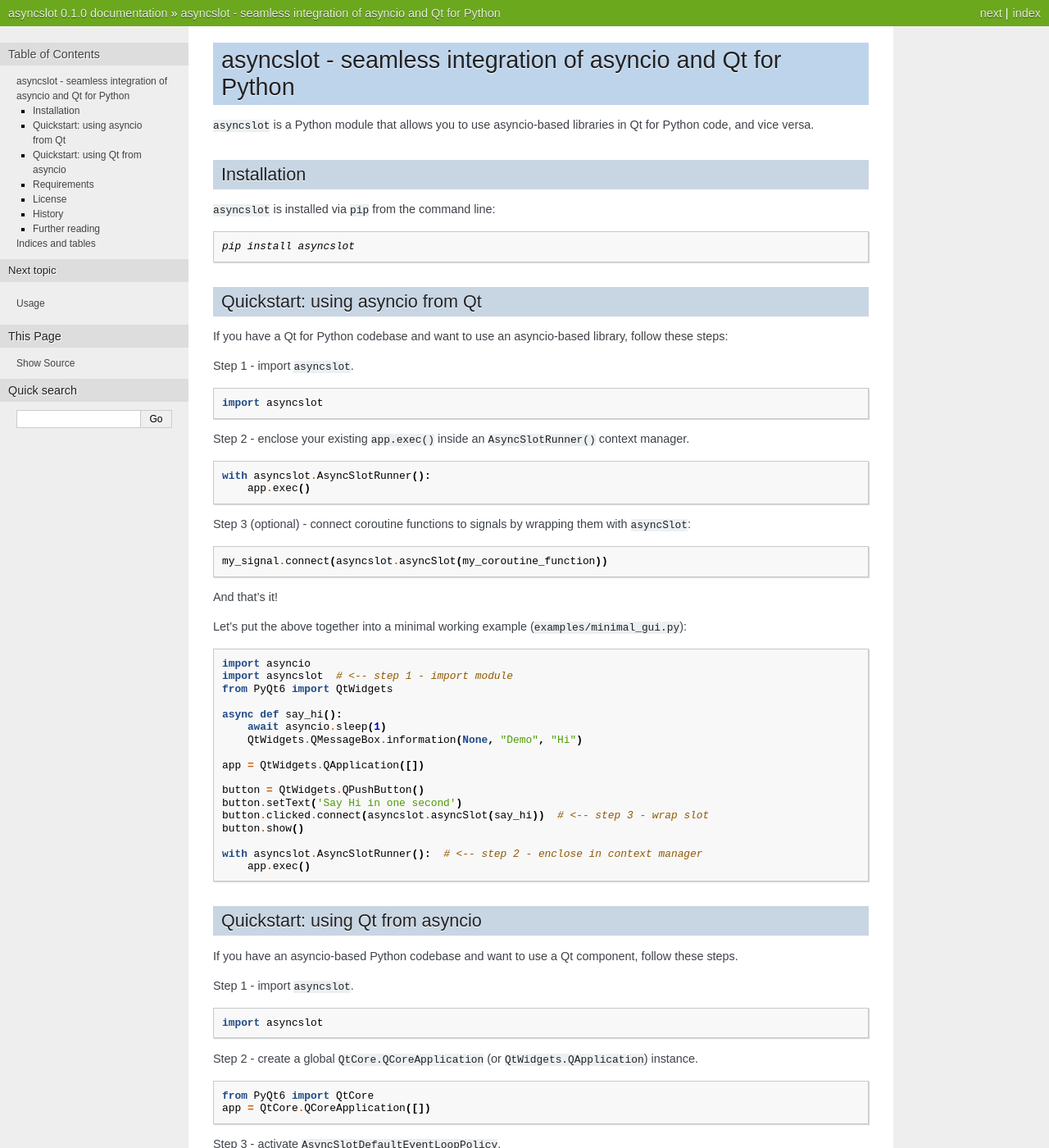
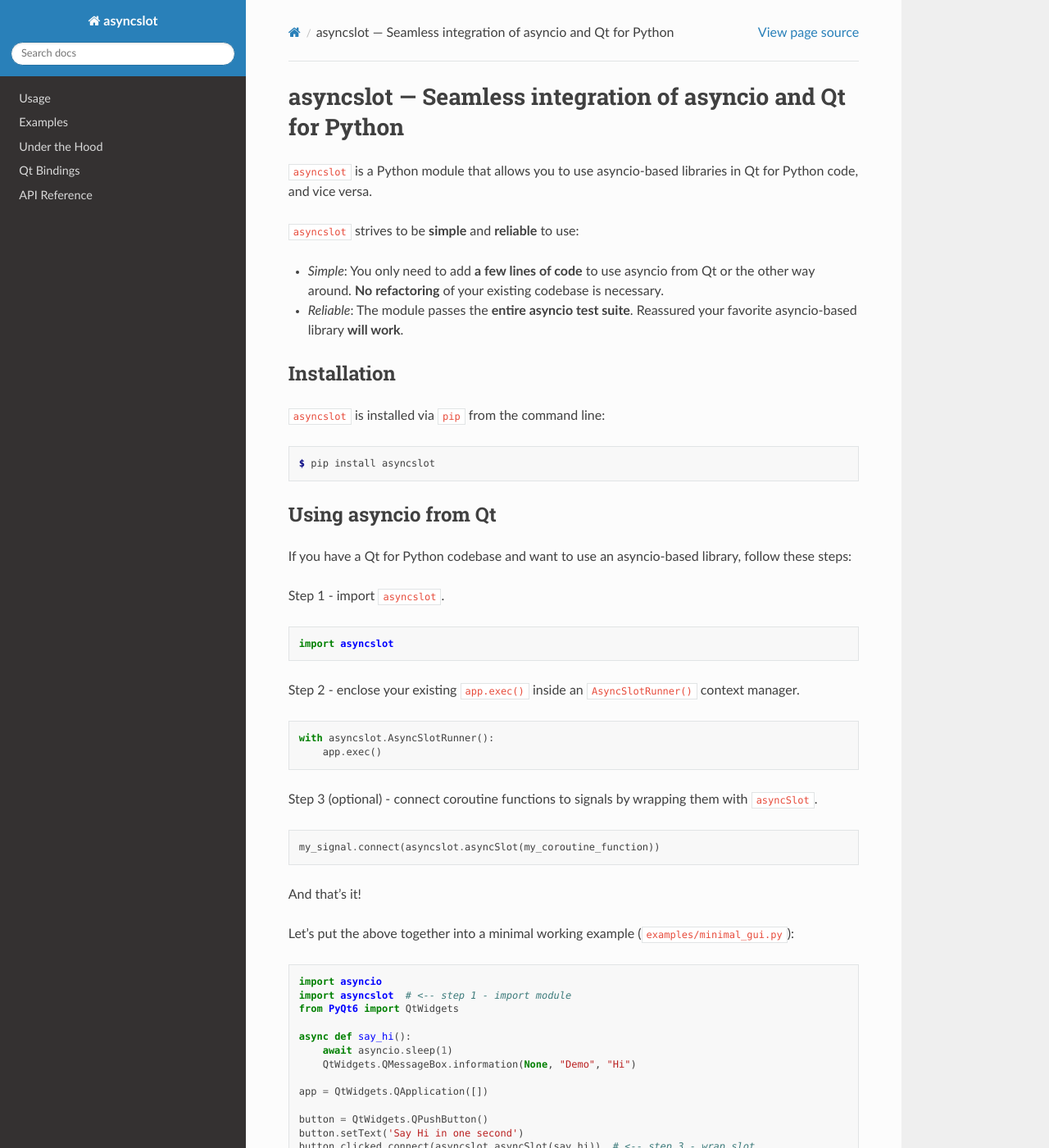
Before and after one commit to fancidev/qtinter, a Sphinx documentation site: the page built from docs/index.rst, in a window 1280 px wide and 1400 px high. Shown: the whole window at 82% size. Built offline with Sphinx 7.4.7 and the Read the Docs theme 2.0.0, drawn with Linux system fonts in a browser that asks for light colours; some of the changed text lies outside the part shown.

Commit message:
Update docs.

```diff
--- a/docs/conf.py
+++ b/docs/conf.py
@@ -14,7 +14,7 @@
 # -- General configuration ---------------------------------------------------
 # https://www.sphinx-doc.org/en/master/usage/configuration.html#general-configuration
 
-extensions = ['sphinx.ext.intersphinx']
+extensions = ['sphinx.ext.intersphinx', 'sphinx_rtd_theme']
 intersphinx_mapping = {'python': ('https://docs.python.org/3', None)}
 
 templates_path = ['_templates']
@@ -25,5 +25,5 @@
 # -- Options for HTML output -------------------------------------------------
 # https://www.sphinx-doc.org/en/master/usage/configuration.html#options-for-html-output
 
-html_theme = 'nature'
+html_theme = 'sphinx_rtd_theme'
 html_static_path = ['_static']
--- a/docs/index.rst
+++ b/docs/index.rst
@@ -1,8 +1,17 @@
-asyncslot - seamless integration of asyncio and Qt for Python
-=============================================================
+asyncslot --- Seamless integration of asyncio and Qt for Python
+===============================================================
 
 ``asyncslot`` is a Python module that allows you to use asyncio-based
 libraries in Qt for Python code, and vice versa.
+
+``asyncslot`` strives to be **simple** and **reliable** to use:
+
+* *Simple*: You only need to add **a few lines of code** to use asyncio
+  from Qt or the other way around.  **No refactoring** of your existing
+  codebase is necessary.
+
+* *Reliable*: The module passes the **entire asyncio test suite**.
+  Reassured your favorite asyncio-based library **will work**.
 
 
 Installation
@@ -12,11 +21,11 @@
 
 .. code-block:: console
 
-   pip install asyncslot
+   $ pip install asyncslot
 
 
-Quickstart: using asyncio from Qt
----------------------------------
+Using asyncio from Qt
+---------------------
 
 If you have a Qt for Python codebase and want to use an asyncio-based
 library, follow these steps:
@@ -39,7 +48,7 @@
 
 
 Step 3 (optional) - connect coroutine functions to signals by wrapping
-them with ``asyncSlot``:
+them with ``asyncSlot``.
 
 .. code-block:: python
 
@@ -72,8 +81,8 @@
        app.exec()
 
 
-Quickstart: using Qt from asyncio
----------------------------------
+Using Qt from asyncio
+---------------------
 
 If you have an asyncio-based Python codebase and want to use a Qt
 component, follow these steps.
```
Also changed, not shown: docs/reference.rst (+76 -45 lines).
